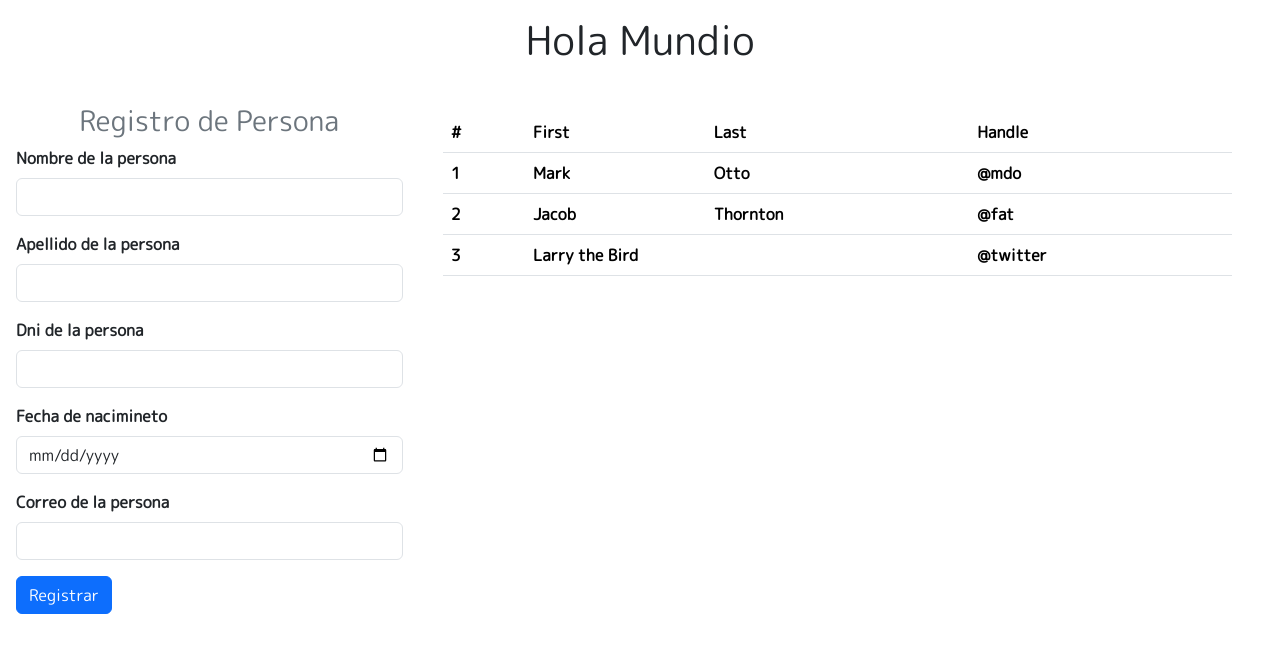
After one commit to Roturox/LedesToy, a PHP site: page /logic_php/mostrar_usuarios.php in a window 1280 px wide. The commit adds this page. Shown: the top 653 px of the page. Run offline with PHP 8.4, Linux system fonts and the light colour scheme.

Commit message:
Crud iniciado

```diff
--- a/app/templates/admin.html
+++ b/app/templates/admin.html
@@ -20,10 +20,10 @@
     <!-- Header de la pagina -->
     <header class="header">
         <div class="logo">
-            <a href="../index.html"><img src="../static/img/icon/LedesToy.png" alt="" class="logo-ledestoy">
+            <a href="../../index.html"><img src="../static/img/icon/LedesToy.png" alt="" class="logo-ledestoy">
             </a>
         </div>
-        <a href="./mostrar_usuarios.php" class="btn-productos">Usuarios Registrados</a>
+        <a href="../../logic_php/mostrar_usuarios.php" class="btn-productos">Usuarios Registrados</a>
         <a href=".../templates/Productos.html" class="btn-productos">Productos</a>
         <a href=".../templates/login.html" class="btn-login"><button><i class="fa-solid fa-user"></i></button></a>
     </header>
--- a/app/templates/login.php
+++ b/app/templates/login.php
@@ -30,7 +30,7 @@
 
 <div class="fondo_login_register">
     <div class="wrapper">
-            <form action="../../validar.php" method="post" enctype = "multipart/form-data">
+            <form action="../../logic_php/validar.php" method="post" enctype = "multipart/form-data">
                 <h4>¡Nos alegra volverte a ver!</h4>
 
 
--- /dev/null
+++ b/logic_php/mostrar_usuarios.php
@@ -0,0 +1,87 @@
+<!DOCTYPE html>
+<html lang="en">
+<head>
+    <meta charset="UTF-8">
+    <!-- Link del boostrap -->
+    <link href="https://cdn.jsdelivr.net/npm/bootstrap@5.3.3/dist/css/bootstrap.min.css" rel="stylesheet" integrity="sha384-QWTKZyjpPEjISv5WaRU9OFeRpok6YctnYmDr5pNlyT2bRjXh0JMhjY6hW+ALEwIH" crossorigin="anonymous">
+    <!-- Link del css -->
+    <link rel="stylesheet" href="../app/static/css/style.css">
+    <!-- Link de los Icon -->
+    <link rel="stylesheet" href="https://fonts.googleapis.com/css2?family=Material+Symbols+Rounded:opsz,wght,FILL,GRAD@48,400,0,0" />
+    <link rel="stylesheet" href="https://cdnjs.cloudflare.com/ajax/libs/font-awesome/6.5.2/css/all.min.css">
+        <!-- Link de las fuentes -->
+        <link rel="preconnect" href="https://fonts.googleapis.com">
+        <link rel="preconnect" href="https://fonts.gstatic.com" crossorigin>
+        <link href="https://fonts.googleapis.com/css2?family=M+PLUS+Rounded+1c&display=swap" rel="stylesheet">
+    <!-- Nombre de la pestaña -->
+    <title>LedesToy peluches y accesorios</title>
+</head>
+<body>
+
+    <h1 class="text-center p-3">Hola Mundio</h1>
+    <div class="container-fluid row">
+
+       <form class="col-4 p-3">
+        <h3 class="text-center text-secondary">Registro de Persona</h3>
+        <div class="mb-3">
+            <label for="exampleInputEmail1" class="form-label"> Nombre de la persona</label>
+            <input type="text" class="form-control" name="nombre">
+        </div>
+        <div class="mb-3">
+            <label for="exampleInputEmail1" class="form-label">Apellido de la persona</label>
+            <input type="text" class="form-control" name="apellido">
+        </div>
+        <div class="mb-3">
+            <label for="exampleInputEmail1" class="form-label">Dni de la persona</label>
+            <input type="text" class="form-control" name="dni">
+        </div>
+        <div class="mb-3">
+            <label for="exampleInputEmail1" class="form-label">Fecha de nacimineto</label>
+            <input type="date" class="form-control" name="fecha">
+        </div>
+        <div class="mb-3">
+            <label for="exampleInputEmail1" class="form-label">Correo de la persona</label>
+            <input type="text" class="form-control" name="Correo">
+        </div>
+        <button type="submit" class="btn btn-primary" name="btnregistrar" value="OK">Registrar</button>
+        </form>
+
+        <div class="col-8 p-4">
+                            <table class="table">
+                    <thead>
+                        <tr>
+                        <th scope="col">#</th>
+                        <th scope="col">First</th>
+                        <th scope="col">Last</th>
+                        <th scope="col">Handle</th>
+                        </tr>
+                    </thead>
+                    <tbody>
+                        <tr>
+                        <th scope="row">1</th>
+                        <td>Mark</td>
+                        <td>Otto</td>
+                        <td>@mdo</td>
+                        </tr>
+                        <tr>
+                        <th scope="row">2</th>
+                        <td>Jacob</td>
+                        <td>Thornton</td>
+                        <td>@fat</td>
+                        </tr>
+                        <tr>
+                        <th scope="row">3</th>
+                        <td colspan="2">Larry the Bird</td>
+                        <td>@twitter</td>
+                        </tr>
+                    </tbody>
+                    </table>
+        </div>
+
+    </div>
+
+
+<!-- Script Boostrap -->
+<script src="https://cdn.jsdelivr.net/npm/bootstrap@5.3.3/dist/js/bootstrap.bundle.min.js" integrity="sha384-YvpcrYf0tY3lHB60NNkmXc5s9fDVZLESaAA55NDzOxhy9GkcIdslK1eN7N6jIeHz" crossorigin="anonymous"></script>
+</body>
+</html>
--- a/logic_php/validar.php
+++ b/logic_php/validar.php
@@ -12,11 +12,11 @@ $resultado=mysqli_query($conexion,$consulta);
 $filas=mysqli_fetch_array($resultado);
 
 if($filas['id_cargo']==1){ //administrador
-    header("location:./app/templates/admin.html");
+    header("location:../app/templates/admin.html");
 
 }else
 if($filas['id_cargo']==2){ //cliente
-header("location:./app/templates/ropa.html");
+header("location:../app/templates/productos.html");
 }
 else{
     ?>
```
Also changed, not shown: app/templates/mostrar_usuarios.php (deleted, +0 -90 lines).
